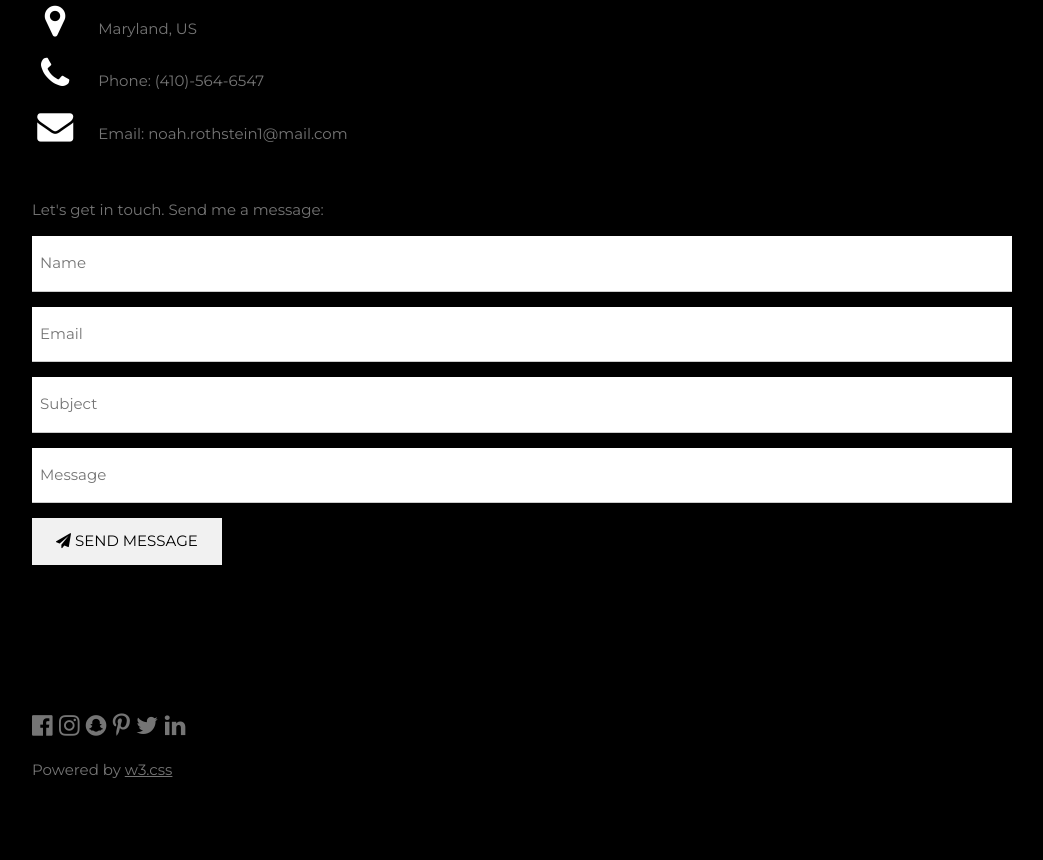
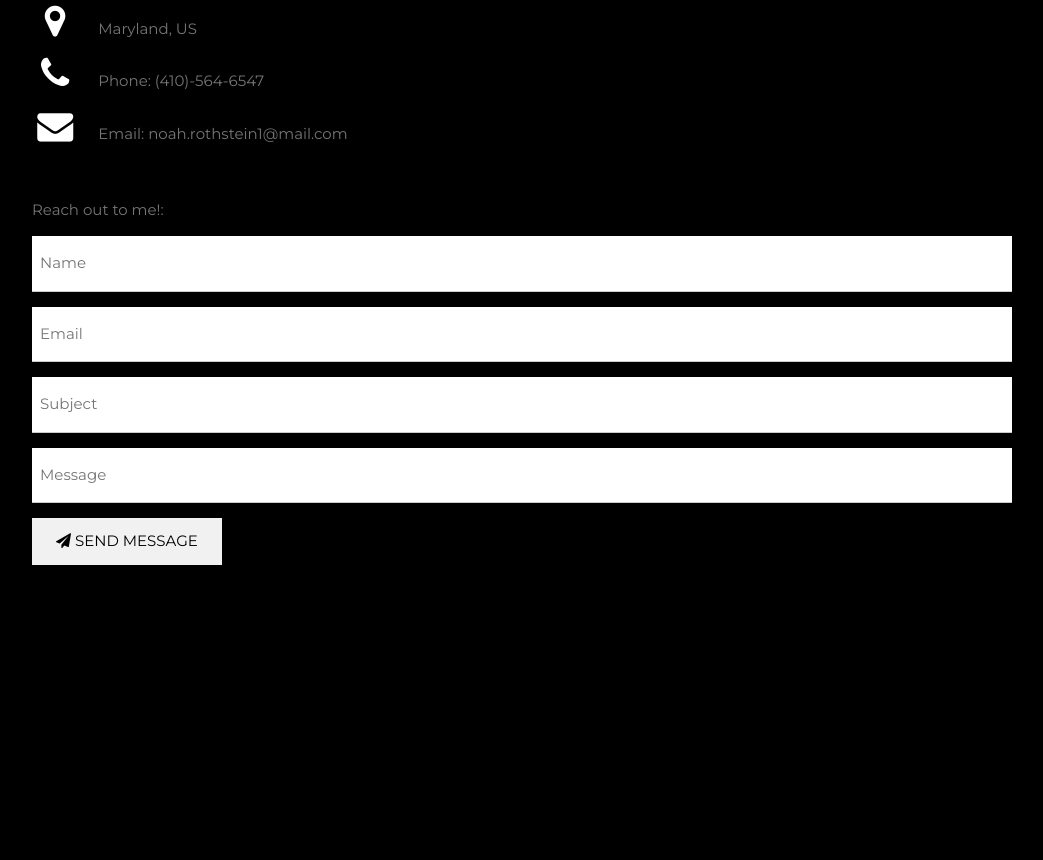
Before and after one commit to nbrothstein/nbrothstein1-github.i0, a plain HTML site: page index.html in a window 1280 px wide. Shown: the part 2016-2876 px from the top of the page, without its empty margins (118-1161 px from the left). After the commit the page ends 2660 px from the top, so only its background shows below. Drawn offline with nearby package versions, Linux system fonts and the light colour scheme.

Commit message:
Update index.html

```diff
--- a/index.html
+++ b/index.html
@@ -144,7 +144,7 @@ Noah also has over three years of experience with Ableton Live, and one year of
       <p><i class="fa fa-phone fa-fw w3-text-white w3-xxlarge w3-margin-right"></i> Phone: (410)-564-6547</p>
       <p><i class="fa fa-envelope fa-fw w3-text-white w3-xxlarge w3-margin-right"> </i> Email: noah.rothstein1@mail.com</p>
     </div><br>
-    <p>Let's get in touch. Send me a message:</p>
+    <p>Reach out to me!:</p>
 
     <form action="/action_page.php" target="_blank">
       <p><input class="w3-input w3-padding-16" type="text" placeholder="Name" required name="Name"></p>
@@ -160,17 +160,7 @@ Noah also has over three years of experience with Ableton Live, and one year of
   <!-- End Contact Section -->
   </div>
 
-    <!-- Footer -->
-  <footer class="w3-content w3-padding-64 w3-text-grey w3-xlarge">
-    <i class="fa fa-facebook-official w3-hover-opacity"></i>
-    <i class="fa fa-instagram w3-hover-opacity"></i>
-    <i class="fa fa-snapchat w3-hover-opacity"></i>
-    <i class="fa fa-pinterest-p w3-hover-opacity"></i>
-    <i class="fa fa-twitter w3-hover-opacity"></i>
-    <i class="fa fa-linkedin w3-hover-opacity"></i>
-    <p class="w3-medium">Powered by <a href="https://www.w3schools.com/w3css/default.asp" target="_blank" class="w3-hover-text-green">w3.css</a></p>
-  <!-- End footer -->
-  </footer>
+
 
 <!-- END PAGE CONTENT -->
 </div>
```
